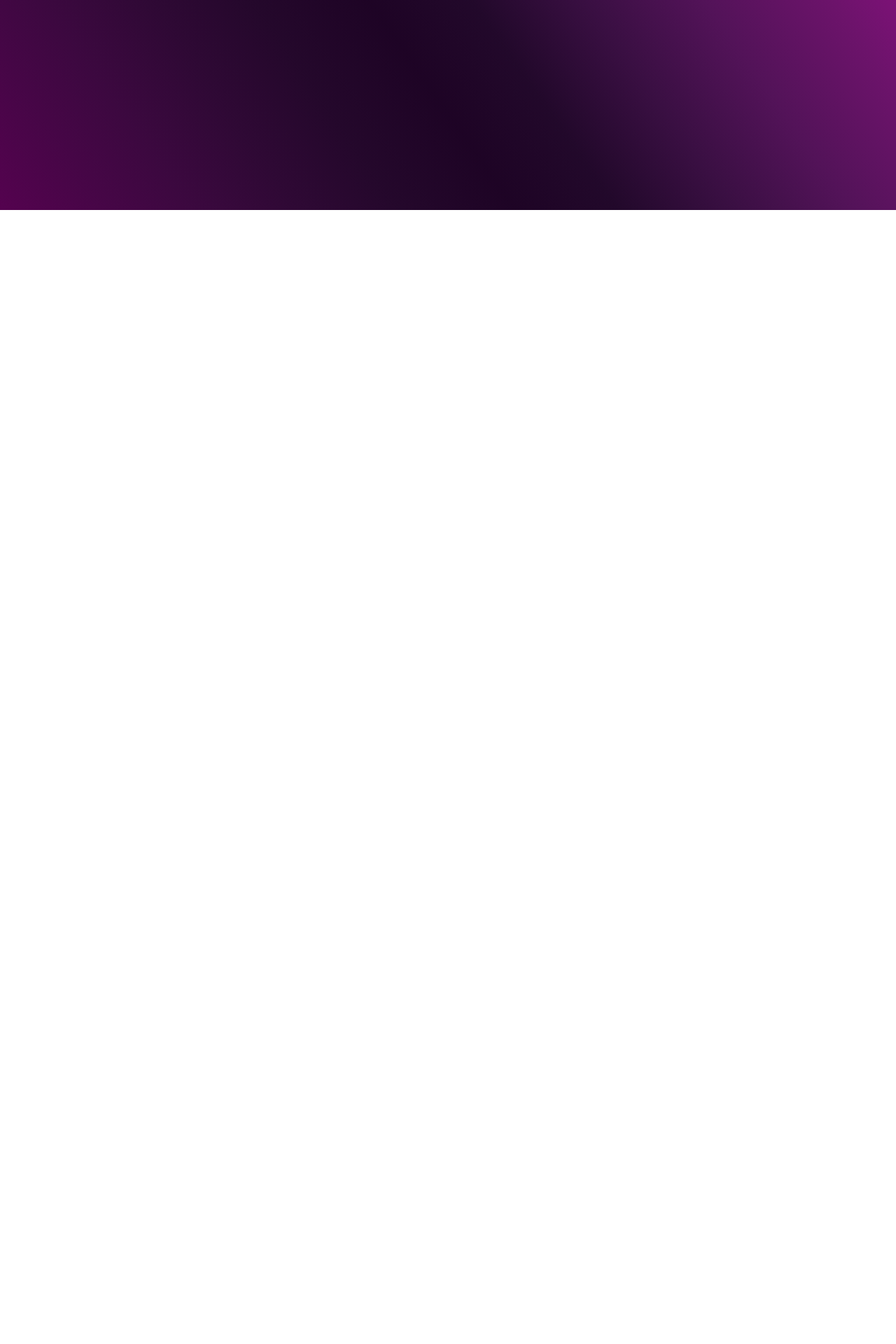
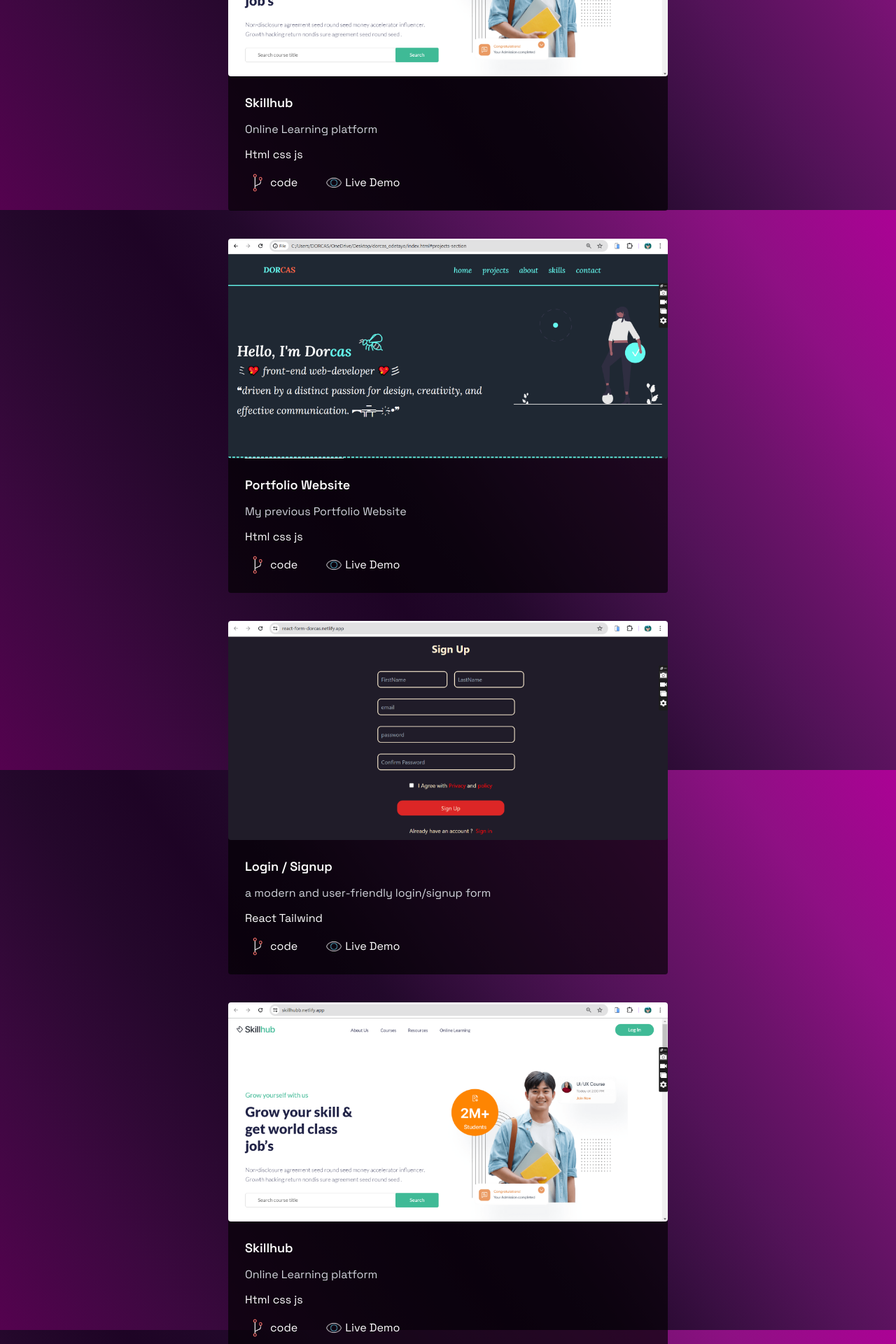
Before and after one commit to dorcasgold/dorcas-2, a React (Vite) app: page /project in a window 1280 px wide. Shown: the part 500-2420 px from the top of the page at 70% size. Before the commit the page ends 800 px from the top, so only its background shows below. Built offline with nearby package versions, Linux system fonts and the light colour scheme.

Commit message:
create portfolio card

```diff
--- a/index.html
+++ b/index.html
@@ -9,7 +9,7 @@
     content="  I am a frontend developer with extensive experience in crafting visually appealing and user-centric web interfaces.">
   <meta name="keywords" content="Dorcas Odetayo, Frontend Developer, Lagos, Nigeria, React, CSS, HTML, Web Development">
   <link rel="stylesheet" type='text/css' href="https://cdn.jsdelivr.net/gh/devicons/devicon@latest/devicon.min.css" />
-  <title>Dorcas Odetayo | Frontend Developer</title>
+  <title>Dorcas Odetayo | Web Developer</title>
 </head>
 
 <body>
--- a/src/components/Footer.jsx
+++ b/src/components/Footer.jsx
@@ -4,7 +4,7 @@ function Footer() {
   return (
     <footer className='w-11/12  mt-32 mx-5 text-stone-300 py-2.5 px-2.5 rounded-3xl'>
       <div className=' text-center'>
-        <p className=' font-semibold'>© 2024 Dorcas / Designed and Developed by Dorcas</p>
+        <p className=' font-semibold'>© 2024 | Designed & coded ❤ by Dorcas Odetayo</p>
       </div>
     </footer>
   )
--- a/src/components/Project.jsx
+++ b/src/components/Project.jsx
@@ -1,8 +1,133 @@
-import React from 'react'
+import form from '../assets/website/form.png'
+import portfolio from '../assets/website/portfolio.png'
+import rps from '../assets/website/rps.png'
+import skill from '../assets/website/skill.png'
+import codeicon from '../assets/code-fork.gif'
+import eyeicon from '../assets/eye.gif'
 
 function Project() {
   return (
-    <div>Project</div>
+    <div className='mx-3 my-3'>
+      <div className='flex gap-10 items-center justify-center flex-col'>
+        <div className='my-4 '>
+          <p className='sm:text-4xl my-5 text-2xl font-semibold'>Showcase of my Personal Projects</p>
+          <p className='text-xl my-5'>Browse through a collection of my creations to gain insight into my skills and interests.</p>
+        </div>
+
+        <div >
+          <div className="flex flex-col justify-center items-center gap-10">
+            <div className="w-64 card rounded sm:w-3/6">
+              <div>
+                <img className='rounded' src={skill} alt="project-img" />
+              </div>
+              <div className='mx-3 my-3 px-3 py-3 flex   gap-3 flex-col'>
+                <p className='text-lg font-semibold'>Skillhub </p>
+                <p className='text-gray-300'>Online Learning platform</p>
+                <p>Html css js</p>
+                <div className="flex items-center  gap-10">
+                  <div>
+                    <div className='flex items-center gap-1'>
+                      <img className='w-8' src={codeicon} alt="icon" />
+                      <div>
+                        <a href="https://github.com/dorcasgold/skillhub">code</a>
+                      </div>
+                    </div>
+                  </div>
+                  <div className='flex items-center gap-1'>
+                    <img className='w-6' src={eyeicon} alt="icon" />
+                    <div>
+                      <a href="https://skillhubb.netlify.app/">Live Demo</a>
+                    </div>
+                  </div>
+                </div>
+              </div>
+            </div>
+
+            <div className="w-64 card rounded sm:w-3/6">
+              <div>
+                <img className='rounded' src={portfolio} alt="project-img" />
+              </div>
+              <div className='mx-3 my-3 px-3 py-3 flex   gap-3 flex-col'>
+                <p className='text-lg font-semibold'>Portfolio Website</p>
+                <p className='text-gray-300'>My previous Portfolio Website</p>
+                <p>Html css js</p>
+                <div className="flex items-center  gap-10">
+                  <div>
+                    <div className='flex items-center gap-1'>
+                      <img className='w-8' src={codeicon} alt="icon" />
+                      <div>
+                        <a href="https://github.com/dorcasgold/dorcasodetayo">code</a>
+                      </div>
+                    </div>
+                  </div>
+                  <div className='flex items-center gap-1'>
+                    <img className='w-6' src={eyeicon} alt="icon" />
+                    <div>
+                      <a href="https://dorcas-odetayo.netlify.app/">Live Demo</a>
+                    </div>
+                  </div>
+                </div>
+              </div>
+            </div>
+
+            <div className="w-64 card rounded sm:w-3/6">
+              <div>
+                <img className='rounded' src={form} alt="project-img" />
+              </div>
+              <div className='mx-3 my-3 px-3 py-3 flex   gap-3 flex-col'>
+                <p className='text-lg font-semibold'>Login / Signup </p>
+                <p className='text-gray-300'>a modern and user-friendly login/signup form</p>
+                <p>React Tailwind </p>
+                <div className="flex items-center  gap-10">
+                  <div>
+                    <div className='flex items-center gap-1'>
+                      <img className='w-8' src={codeicon} alt="icon" />
+                      <div>
+                        <a href="https://github.com/dorcasgold/React-Login-Signup">code</a>
+                      </div>
+                    </div>
+                  </div>
+                  <div className='flex items-center gap-1'>
+                    <img className='w-6' src={eyeicon} alt="icon" />
+                    <div>
+                      <a href="https://react-form-dorcas.netlify.app/">Live Demo</a>
+                    </div>
+                  </div>
+                </div>
+              </div>
+            </div>
+            <div className="w-64 card rounded sm:w-3/6">
+              <div>
+                <img className='rounded' src={skill} alt="project-img" />
+              </div>
+              <div className='mx-3 my-3 px-3 py-3 flex   gap-3 flex-col'>
+                <p className='text-lg font-semibold'>Skillhub </p>
+                <p className='text-gray-300'>Online Learning platform</p>
+                <p>Html css js</p>
+                <div className="flex items-center  gap-10">
+                  <div>
+                    <div className='flex items-center gap-1'>
+                      <img className='w-8' src={codeicon} alt="icon" />
+                      <div>
+                        <a href="#">code</a>
+                      </div>
+                    </div>
+                  </div>
+                  <div className='flex items-center gap-1'>
+                    <img className='w-6' src={eyeicon} alt="icon" />
+                    <div>
+                      <a href="#">Live Demo</a>
+                    </div>
+                  </div>
+                </div>
+              </div>
+            </div>
+          </div>
+
+        </div>
+
+      </div>
+    </div>
   )
 }
 
--- a/src/index.css
+++ b/src/index.css
@@ -1,8 +1,14 @@
-@import url('https://fonts.googleapis.com/css2?family=Inter:wght@100..900&display=swap');
+@import url('https://fonts.googleapis.com/css2?family=Space+Grotesk:wght@300..700&family=Space+Mono:ital,wght@0,400;0,700;1,400;1,700&display=swap');
 
 @tailwind base;
 @tailwind components;
 @tailwind utilities;
+
+* {
+  padding: 0;
+  margin: 0;
+  font-family: "Space Grotesk", sans-serif;
+}
 
 body {
   background-image: linear-gradient(55deg,
@@ -29,6 +35,10 @@ body {
   -webkit-text-fill-color: transparent;
   background-clip: text;
   text-emphasis-color: transparent;
+}
+
+.card {
+  background-color: #000000a6;
 }
 
 .navbar {
@@ -58,12 +68,6 @@ body {
   text-fill-color: transparent;
 }
 
-* {
-  padding: 0;
-  margin: 0;
-  font-family: "Inter", sans-serif;
-}
-
 .imgIcon {
   width: 50px;
 }
```
Also changed, not shown: src/assets/code-fork.gif (added), src/assets/eye.gif (added).
